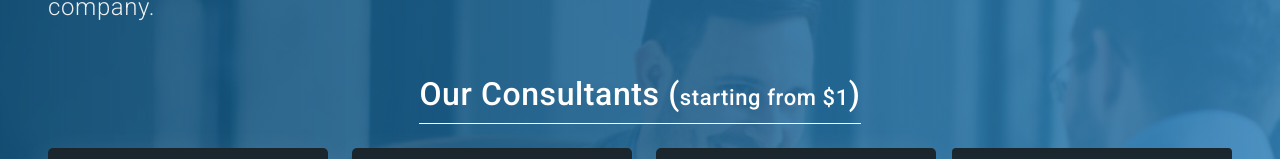
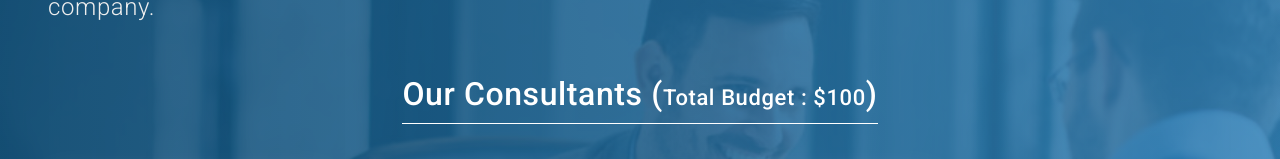
Before and after one commit to alifbinhossain/primo-solution, a React (Create React App) app: page / in a window 1280 px wide. Shown: the part 284-443 px from the top of the page. Built offline with nearby package versions, Linux system fonts and the light colour scheme.

Commit message:
total budget added

```diff
--- a/src/components/Main/Main.js
+++ b/src/components/Main/Main.js
@@ -35,8 +35,8 @@ const Main = () => {
           include developing business plans, advising on financial matters and
           identifying areas for growth within a company.
         </p>
-        <h2 className="advisor-title text-center">
-          Our Consultants (<span>starting from $1</span>)
+        <h2 className="advisor-title text-center mb-3">
+          Our Consultants (<span>Total Budget : $100</span>)
         </h2>
         <section className="content pt-4">
           {/* ADVISOR CONTAINER */}
```
